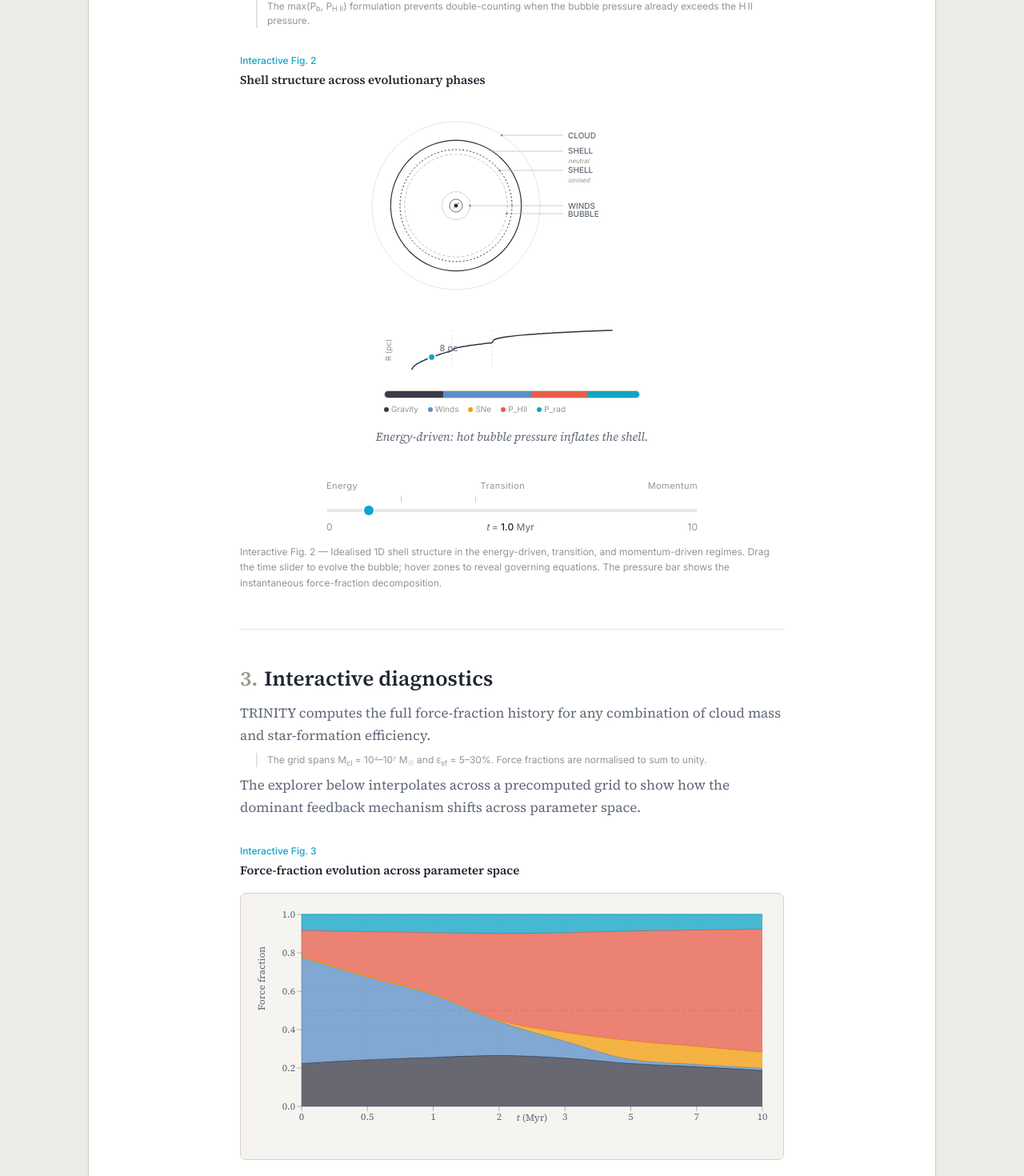
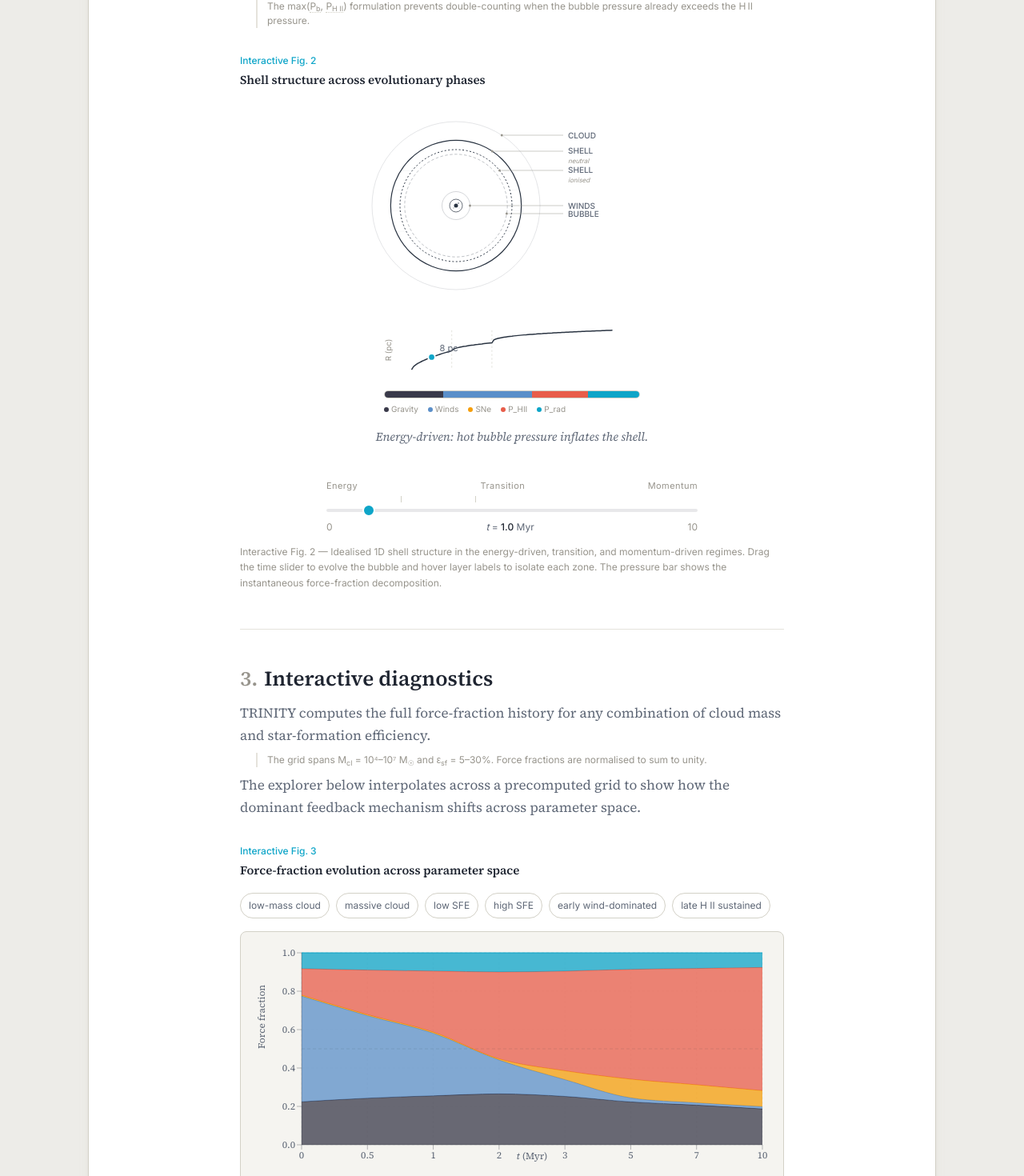
Before and after one commit to JiaWeiTeh/trinity-web, a React (Vite) app: page / in a window 1280 px wide. Shown: the part 2840-4310 px from the top of the page at 80% size. Built offline with nearby package versions, Linux system fonts and the light colour scheme.

Commit message:
Add scholarly interactions and declutter Figure 2

```diff
--- a/src/components/BubbleDiagram.jsx
+++ b/src/components/BubbleDiagram.jsx
@@ -1,6 +1,4 @@
 import { useState } from 'react'
-import 'katex/dist/katex.min.css'
-import katex from 'katex'
 
 const STROKE = '#2A3442'
 const CX = 120
@@ -50,34 +48,6 @@ function getRadii(time) {
     fracs = lerpFracs(TRANS_FRACS, MOMENTUM_FRACS, f)
   }
   return getRadiiFromFractions(fracs)
-}
-
-const ZONE_EQUATIONS = {
-  winds: {
-    title: 'Free wind',
-    latex: '\\rho_w(r) = \\frac{\\dot{M}_w}{4\\pi r^2 v_\\infty}',
-    source: 'Castor et al. (1975)',
-  },
-  bubble: {
-    title: 'Hot bubble',
-    latex: '\\frac{dE_b}{dt} = L_w - L_{\\rm cool} - P_b \\frac{dV_b}{dt}',
-    source: 'Weaver et al. (1977)',
-  },
-  ionised: {
-    title: 'Ionised shell',
-    latex: '\\frac{d\\phi}{dr} = -\\frac{4\\pi r^2}{Q_i}\\alpha_B n_{\\rm sh}^2 - n_{\\rm sh}\\sigma_d \\phi',
-    source: 'Rahner et al. (2017)',
-  },
-  shell: {
-    title: 'Shell dynamics',
-    latex: '\\frac{d}{dt}\\left(M_{\\rm sh}\\dot{R}\\right) = 4\\pi R^2 P_{\\rm drive} - \\frac{G M_{\\rm sh} M_{\\rm enc}}{R^2}',
-    source: 'Rahner et al. (2017)',
-  },
-  cloud: {
-    title: 'Cloud profile',
-    latex: '\\rho_{\\rm cl}(r) = \\rho_0 \\left(\\frac{r}{r_0}\\right)^{-\\alpha_\\rho}',
-    source: 'Power-law profile',
-  },
 }
 
 function ShellHatching({ shellR, ionisedR }) {
@@ -200,50 +170,6 @@ function HoverRegions({ radii, onZone }) {
   )
 }
 
-function EquationTooltip({ zone }) {
-  if (!zone || !ZONE_EQUATIONS[zone]) return null
-  const eq = ZONE_EQUATIONS[zone]
-
-  let html
-  try {
-    html = katex.renderToString(eq.latex, { throwOnError: false, displayMode: true })
-  } catch {
-    html = eq.latex
-  }
-
-  return (
-    <div style={{
-      position: 'absolute',
-      left: 12, top: '50%', transform: 'translateY(-50%)',
-      background: '#FFFFFF',
-      border: '0.5px solid #D3D1C7',
-      borderRadius: 8,
-      padding: '10px 14px',
-      boxShadow: '0 2px 8px rgba(0,0,0,0.06)',
-      maxWidth: 240,
-      zIndex: 10,
-      pointerEvents: 'none',
-    }}>
-      <div style={{
-        fontFamily: 'var(--font-ui)',
-        fontSize: 11, fontWeight: 500,
-        color: '#1E2430',
-        marginBottom: 6
-      }}>
-        {eq.title}
-      </div>
-      <div dangerouslySetInnerHTML={{ __html: html }} />
-      <div style={{
-        fontFamily: 'var(--font-ui)',
-        fontSize: 9, color: '#97948C',
-        marginTop: 6
-      }}>
-        {eq.source}
-      </div>
-    </div>
-  )
-}
-
 export default function BubbleDiagram({ time = 1.0 }) {
   const [hoveredZone, setHoveredZone] = useState(null)
 
@@ -251,6 +177,9 @@ export default function BubbleDiagram({ time = 1.0 }) {
   const bubbleOpacity = radii.R_b > 5 ? 0.5 * (radii.R_b / 64) : 0
   const showHIITexture = time > 3.5
   const transition = 'all 300ms ease'
+  const isDimmed = (zoneKey) => hoveredZone && hoveredZone !== zoneKey
+  const opacityFor = (zoneKey, base = 1) => (isDimmed(zoneKey) ? base * 0.2 : base)
+  const strokeWidthFor = (zoneKey, base) => (hoveredZone === zoneKey ? base + 0.6 : base)
 
   const handleZone = (zoneOrFn) => {
     setHoveredZone(zoneOrFn)
@@ -266,44 +195,50 @@ export default function BubbleDiagram({ time = 1.0 }) {
       >
         {/* Cloud — fixed radius, never changes */}
         <circle cx={CX} cy={CY} r={R_CLOUD}
-          stroke={STROKE} strokeWidth={0.5} fill="none" opacity={0.25} />
+          stroke={STROKE} strokeWidth={strokeWidthFor('cloud', 0.5)} fill="none" opacity={opacityFor('cloud', 0.25)} />
 
         {/* Shell outer (R_sh) */}
         <circle cx={CX} cy={CY} r={radii.R_sh}
-          stroke={STROKE} strokeWidth={1.2} fill="none"
-          style={{ transition }} />
+          stroke={STROKE} strokeWidth={strokeWidthFor('shell', 1.2)} fill="none"
+          style={{ transition, opacity: opacityFor('shell', 1) }} />
 
         {/* Ionisation front (R_if) */}
         <circle cx={CX} cy={CY} r={radii.R_if}
-          stroke={STROKE} strokeWidth={1.0} fill="none"
-          strokeDasharray="2 2.5" style={{ transition }} />
+          stroke={STROKE} strokeWidth={strokeWidthFor('ionised', 1)} fill="none"
+          strokeDasharray="2 2.5" style={{ transition, opacity: opacityFor('ionised', 1) }} />
 
         {/* Bubble (R_b) */}
         <circle cx={CX} cy={CY} r={radii.R_b}
-          stroke={STROKE} strokeWidth={0.6} fill="none"
+          stroke={STROKE} strokeWidth={strokeWidthFor('bubble', 0.6)} fill="none"
           strokeDasharray="3.5 2.5"
-          style={{ opacity: bubbleOpacity, transition }} />
+          style={{ opacity: opacityFor('bubble', bubbleOpacity), transition }} />
 
         {/* Free wind outer (R_w) */}
         <circle cx={CX} cy={CY} r={radii.R_w}
-          stroke={STROKE} strokeWidth={0.5} fill="none"
-          style={{ opacity: 0.4, transition }} />
+          stroke={STROKE} strokeWidth={strokeWidthFor('winds', 0.5)} fill="none"
+          style={{ opacity: opacityFor('winds', 0.4), transition }} />
 
         {/* Cluster boundary */}
         <circle cx={CX} cy={CY} r={8}
-          stroke={STROKE} strokeWidth={0.7} fill="none" />
+          stroke={STROKE} strokeWidth={0.7} fill="none" style={{ opacity: opacityFor('winds', 1) }} />
 
         {/* Shell hatching */}
-        <ShellHatching shellR={radii.R_sh} ionisedR={radii.R_if} />
+        <g style={{ opacity: opacityFor('shell', 1), transition: 'opacity 200ms ease' }}>
+          <ShellHatching shellR={radii.R_sh} ionisedR={radii.R_if} />
+        </g>
 
         {/* H II texture */}
-        {showHIITexture && <HIITexture ionisedR={radii.R_if} windsR={radii.R_w} />}
+        {showHIITexture && (
+          <g style={{ opacity: opacityFor('ionised', 1), transition: 'opacity 200ms ease' }}>
+            <HIITexture ionisedR={radii.R_if} windsR={radii.R_w} />
+          </g>
+        )}
 
         {/* Central cluster */}
-        <circle cx={CX} cy={CY} r={2.5} fill={STROKE} />
-        <circle cx={CX + 3} cy={CY - 3} r={1} fill={STROKE} opacity={0.5} />
-        <circle cx={CX - 3} cy={CY + 3} r={0.8} fill={STROKE} opacity={0.4} />
-        <circle cx={CX + 4} cy={CY + 3} r={0.6} fill={STROKE} opacity={0.3} />
+        <circle cx={CX} cy={CY} r={2.5} fill={STROKE} style={{ opacity: opacityFor('winds', 1) }} />
+        <circle cx={CX + 3} cy={CY - 3} r={1} fill={STROKE} opacity={opacityFor('winds', 0.5)} />
+        <circle cx={CX - 3} cy={CY + 3} r={0.8} fill={STROKE} opacity={opacityFor('winds', 0.4)} />
+        <circle cx={CX + 4} cy={CY + 3} r={0.6} fill={STROKE} opacity={opacityFor('winds', 0.3)} />
 
         {/* Labels */}
         <Labels radii={radii} bubbleOpacity={bubbleOpacity} />
@@ -311,8 +246,6 @@ export default function BubbleDiagram({ time = 1.0 }) {
         {/* Hover regions */}
         <HoverRegions radii={radii} onZone={handleZone} />
       </svg>
-
-      <EquationTooltip zone={hoveredZone} />
     </div>
   )
 }
--- a/src/components/ContentSections.jsx
+++ b/src/components/ContentSections.jsx
@@ -108,7 +108,11 @@ function Ref({ target, children }) {
     e.preventDefault()
     history.pushState(null, '', `#${target}`)
     const el = document.getElementById(target)
-    if (el) el.scrollIntoView({ behavior: 'smooth' })
+    if (el) {
+      el.scrollIntoView({ behavior: 'smooth', block: 'center' })
+      el.classList.add('figure-pulse')
+      window.setTimeout(() => el.classList.remove('figure-pulse'), 1100)
+    }
   }
   return (
     <a href={`#${target}`}
@@ -117,6 +121,15 @@ function Ref({ target, children }) {
        className="text-teal text-[inherit] no-underline hover:underline cursor-pointer">
       {children}
     </a>
+  )
+}
+
+function NotationTerm({ label, definition }) {
+  return (
+    <span className="notation-term group">
+      {label}
+      <span className="notation-note">{definition}</span>
+    </span>
   )
 }
 
@@ -322,7 +335,10 @@ function Section2Model({ time, setTime }) {
           <p>
             TRINITY divides the feedback-driven expansion into three dynamical phases. In the energy-driven phase, the hot shocked wind inflates a high-pressure bubble that drives a swept-up shell into the surrounding cloud (<Ref target="eq1">Eq. 1</Ref>).
             <Sidenote>
-              P<sub>H II</sub> is the thermal pressure of photoionised gas at T<sub>i</sub> ≈ 10⁴ K, computed from a cavity-aware Strömgren integral.
+              <NotationTerm
+                label={<>P<sub>H II</sub></>}
+                definition="Thermal pressure of photoionised gas in the H II region."
+              /> is computed at T<sub>i</sub> ≈ 10⁴ K from a cavity-aware Strömgren integral.
             </Sidenote>
             {' '}In the classical solution <Cite {...REFS.weaver77} />, the bubble radius evolves as:
           </p>
@@ -352,7 +368,11 @@ function Section2Model({ time, setTime }) {
           <p>
             This phase-aware treatment (<Ref target="eq3">Eq. 3</Ref>) is one of the key differences from WARPFIELD, which does not include photoionised-gas pressure as a driving term (see <Ref target="fig2">Interactive Fig. 2</Ref> for the effect on shell structure).
             <Sidenote>
-              The max(P<sub>b</sub>, P<sub>H II</sub>) formulation prevents double-counting when the bubble pressure already exceeds the H{'\u2009'}II pressure.
+              The max(
+              <NotationTerm label={<>P<sub>b</sub></>} definition="Thermal pressure inside the hot shocked wind bubble." />
+              , {' '}
+              <NotationTerm label={<>P<sub>H II</sub></>} definition="Thermal pressure in ionised gas at approximately 10⁴ K." />
+              ) formulation prevents double-counting when the bubble pressure already exceeds the H{'\u2009'}II pressure.
             </Sidenote>
           </p>
         </div>
@@ -395,7 +415,7 @@ function Section2Model({ time, setTime }) {
 
         <p style={{ fontFamily: 'var(--font-ui)' }}
            className="text-[12px] text-ink-tertiary mt-3 leading-relaxed max-w-[680px] mx-auto">
-          Interactive Fig. 2 — Idealised 1D shell structure in the energy-driven, transition, and momentum-driven regimes. Drag the time slider to evolve the bubble; hover zones to reveal governing equations. The pressure bar shows the instantaneous force-fraction decomposition.
+          Interactive Fig. 2 — Idealised 1D shell structure in the energy-driven, transition, and momentum-driven regimes. Drag the time slider to evolve the bubble and hover layer labels to isolate each zone. The pressure bar shows the instantaneous force-fraction decomposition.
         </p>
       </div>
     </section>
@@ -565,6 +585,34 @@ function Section6Code() {
   )
 }
 
+function Appendices() {
+  return (
+    <section id="appendices" className="py-12">
+      <div className="max-w-[680px] mx-auto">
+        <SectionHeading number="A" title="Appendices" />
+        <div className="space-y-3">
+          <details className="appendix-card">
+            <summary>Appendix A. Notation</summary>
+            <p>R<sub>sh</sub>: shell outer radius; R<sub>b</sub>: bubble radius; R<sub>IF</sub>: ionisation-front radius; P<sub>H II</sub>: ionised-gas thermal pressure; P<sub>rad</sub>: radiation pressure.</p>
+          </details>
+          <details className="appendix-card">
+            <summary>Appendix B. Explorer assumptions</summary>
+            <p>The explorer shows interpolated force fractions from a precomputed grid (log M<sub>cl</sub>=4–7 and ε<sub>sf</sub>=5–30%) with channels normalised to sum to unity at every timestep.</p>
+          </details>
+          <details className="appendix-card">
+            <summary>Appendix C. Image credits</summary>
+            <p>Rosette Nebula image: DECam, CTIO/NOIRLab/DOE/NSF/AURA. Schematic figures and derived visual diagnostics are generated for TRINITY website presentation.</p>
+          </details>
+          <details className="appendix-card">
+            <summary>Appendix D. Code availability</summary>
+            <p>TRINITY source code and documentation are maintained publicly via the project GitHub repository and Read the Docs documentation site.</p>
+          </details>
+        </div>
+      </div>
+    </section>
+  )
+}
+
 function Acknowledgements() {
   const messages = [
     'JWT thanks the mass-to-light ratio for keeping things interesting, and coffee for keeping things moving.',
@@ -616,6 +664,8 @@ export default function ContentSections() {
       <SectionRule />
       <Section6Code />
       <SectionRule />
+      <Appendices />
+      <SectionRule />
       <Acknowledgements />
     </div>
   )
--- a/src/components/FeedbackExplorer.jsx
+++ b/src/components/FeedbackExplorer.jsx
@@ -85,6 +85,14 @@ const CHANNEL_META = {
 
 // Stack order (bottom to top): gravity, winds, sn, phii, prad
 const STACK_ORDER = ['gravity', 'winds', 'sn', 'phii', 'prad']
+const PRESETS = [
+  { label: 'low-mass cloud', logM: 4.5, sfe: 12 },
+  { label: 'massive cloud', logM: 6.8, sfe: 12 },
+  { label: 'low SFE', logM: 5.8, sfe: 6 },
+  { label: 'high SFE', logM: 5.8, sfe: 28 },
+  { label: 'early wind-dominated', logM: 5.2, sfe: 10 },
+  { label: 'late H II sustained', logM: 6.4, sfe: 24 },
+]
 
 // Custom X-axis label: italic t, upright Myr
 function XAxisLabel({ viewBox }) {
@@ -122,6 +130,7 @@ function CustomTooltip({ active, payload, label }) {
 export default function FeedbackExplorer() {
   const [logM, setLogM] = useState(5.5)
   const [sfe, setSfe] = useState(10)
+  const [pinnedTime, setPinnedTime] = useState(null)
 
   const chartData = useMemo(() => {
     const d = interpolateData(logM, sfe)
@@ -133,12 +142,62 @@ export default function FeedbackExplorer() {
     })
   }, [logM, sfe])
 
+  const pinnedRow = useMemo(() => {
+    if (!chartData.length || pinnedTime === null) return null
+    let closest = chartData[0]
+    for (const row of chartData) {
+      if (Math.abs(row.time - pinnedTime) < Math.abs(closest.time - pinnedTime)) {
+        closest = row
+      }
+    }
+    return closest
+  }, [chartData, pinnedTime])
+
+  const pinnedSummary = useMemo(() => {
+    if (!pinnedRow) return null
+    const ranked = DATA_KEYS
+      .map((key) => ({ key, value: pinnedRow[key] }))
+      .sort((a, b) => b.value - a.value)
+    const [top, second] = ranked
+    return {
+      time: pinnedRow.time,
+      dominant: CHANNEL_META[top.key].name,
+      second: CHANNEL_META[second.key].name,
+      sentence: `At ${pinnedRow.time.toFixed(1)} Myr, ${CHANNEL_META[top.key].name.toLowerCase()} dominates while ${CHANNEL_META[second.key].name.toLowerCase()} is secondary.`,
+    }
+  }, [pinnedRow])
+
   return (
     <div>
+      <div className="flex flex-wrap gap-2 mb-4" style={{ fontFamily: 'var(--font-ui)' }}>
+        {PRESETS.map((preset) => (
+          <button
+            key={preset.label}
+            type="button"
+            onClick={() => {
+              setLogM(preset.logM)
+              setSfe(preset.sfe)
+              setPinnedTime(null)
+            }}
+            className="text-[12px] px-2.5 py-1.5 rounded-full border border-border-card text-ink-secondary hover:bg-teal-wash hover:text-ink-primary transition-colors cursor-pointer"
+          >
+            {preset.label}
+          </button>
+        ))}
+      </div>
+
       {/* Chart */}
       <div className="bg-card border border-border-card rounded-lg p-4">
         <ResponsiveContainer width="100%" height={300}>
-          <AreaChart data={chartData} margin={{ top: 10, right: 10, left: 0, bottom: 20 }}>
+          <AreaChart
+            data={chartData}
+            margin={{ top: 10, right: 10, left: 0, bottom: 20 }}
+            onClick={(state) => {
+              if (typeof state?.activeLabel === 'number') {
+                setPinnedTime(state.activeLabel)
+              }
+            }}
+          >
             <CartesianGrid strokeDasharray="3 3" stroke="rgba(30, 36, 48, 0.06)" />
             <XAxis
               dataKey="time"
@@ -156,6 +215,9 @@ export default function FeedbackExplorer() {
               label={{ value: 'Force fraction', angle: -90, position: 'insideLeft', offset: 10, fill: '#5E6776', fontSize: 12 }}
             />
             <ReferenceLine y={0.5} stroke="#2A3442" strokeOpacity={0.15} strokeDasharray="4 3" strokeWidth={0.8} />
+            {pinnedRow && (
+              <ReferenceLine x={pinnedRow.time} stroke="#1E2430" strokeOpacity={0.45} strokeDasharray="3 3" />
+            )}
             <Tooltip content={<CustomTooltip />} />
             {STACK_ORDER.map((key) => (
               <Area
@@ -172,6 +234,18 @@ export default function FeedbackExplorer() {
           </AreaChart>
         </ResponsiveContainer>
       </div>
+
+      {pinnedSummary && (
+        <div className="mt-4 border border-border-card rounded-lg px-4 py-3 bg-white" style={{ fontFamily: 'var(--font-ui)' }}>
+          <div className="text-[12px] text-ink-tertiary mb-1">Pinned diagnostic readout</div>
+          <div className="text-[13px] text-ink-secondary">
+            <span className="font-medium text-ink-primary">t = {pinnedSummary.time.toFixed(1)} Myr</span>
+            {' '}· dominant: <span className="font-medium text-ink-primary">{pinnedSummary.dominant}</span>
+            {' '}· second: <span className="font-medium text-ink-primary">{pinnedSummary.second}</span>
+          </div>
+          <p className="text-[13px] text-ink-secondary mt-1.5 italic">{pinnedSummary.sentence}</p>
+        </div>
+      )}
 
       {/* Legend */}
       <div className="flex flex-wrap gap-x-4 gap-y-2 text-[13px] text-ink-secondary mt-4" style={{ fontFamily: 'var(--font-ui)' }}>
@@ -202,7 +276,10 @@ export default function FeedbackExplorer() {
             max="7"
             step="0.5"
             value={logM}
-            onChange={(e) => setLogM(parseFloat(e.target.value))}
+            onChange={(e) => {
+              setLogM(parseFloat(e.target.value))
+              setPinnedTime(null)
+            }}
             className="w-full slider"
           />
           <div className="flex justify-between text-[12px] text-ink-tertiary mt-1" style={{ fontFamily: 'var(--font-ui)' }}>
@@ -224,7 +301,10 @@ export default function FeedbackExplorer() {
             max="30"
             step="1"
             value={sfe}
-            onChange={(e) => setSfe(parseInt(e.target.value))}
+            onChange={(e) => {
+              setSfe(Number(e.target.value))
+              setPinnedTime(null)
+            }}
             className="w-full slider"
           />
           <div className="flex justify-between text-[12px] text-ink-tertiary mt-1" style={{ fontFamily: 'var(--font-ui)' }}>
--- a/src/index.css
+++ b/src/index.css
@@ -81,6 +81,82 @@ sup {
   scroll-margin-top: 64px;
 }
 
+.figure-pulse {
+  animation: figurePulse 900ms ease-out;
+}
+
+@keyframes figurePulse {
+  0% {
+    background: transparent;
+    box-shadow: 0 0 0 0 rgba(14, 165, 200, 0);
+  }
+  35% {
+    background: rgba(230, 247, 250, 0.85);
+    box-shadow: 0 0 0 4px rgba(14, 165, 200, 0.18);
+  }
+  100% {
+    background: transparent;
+    box-shadow: 0 0 0 0 rgba(14, 165, 200, 0);
+  }
+}
+
+.notation-term {
+  position: relative;
+  border-bottom: 1px dotted var(--color-border-card);
+  cursor: help;
+}
+
+.notation-note {
+  position: absolute;
+  left: 0;
+  top: 100%;
+  margin-top: 8px;
+  min-width: 180px;
+  max-width: 240px;
+  padding: 6px 8px;
+  border-radius: 6px;
+  border: 1px solid var(--color-border-card);
+  background: var(--color-paper);
+  font-family: var(--font-ui);
+  font-size: 11px;
+  line-height: 1.4;
+  color: var(--color-ink-secondary);
+  opacity: 0;
+  visibility: hidden;
+  transform: translateY(2px);
+  transition: opacity 140ms ease, transform 140ms ease;
+  z-index: 12;
+}
+
+.notation-term:hover .notation-note,
+.notation-term:focus-within .notation-note {
+  opacity: 1;
+  visibility: visible;
+  transform: translateY(0);
+}
+
+.appendix-card {
+  border: 1px solid var(--color-border-card);
+  border-radius: 8px;
+  background: var(--color-card);
+  padding: 10px 12px;
+}
+
+.appendix-card summary {
+  font-family: var(--font-ui);
+  font-size: 13px;
+  color: var(--color-ink-primary);
+  cursor: pointer;
+}
+
+.appendix-card p {
+  font-family: var(--font-ui);
+  font-size: 12px;
+  color: var(--color-ink-secondary);
+  margin: 8px 0 2px;
+  line-height: 1.6;
+}
+
 /* Sidenotes */
 .sidenote {
   font-family: var(--font-ui);
```
